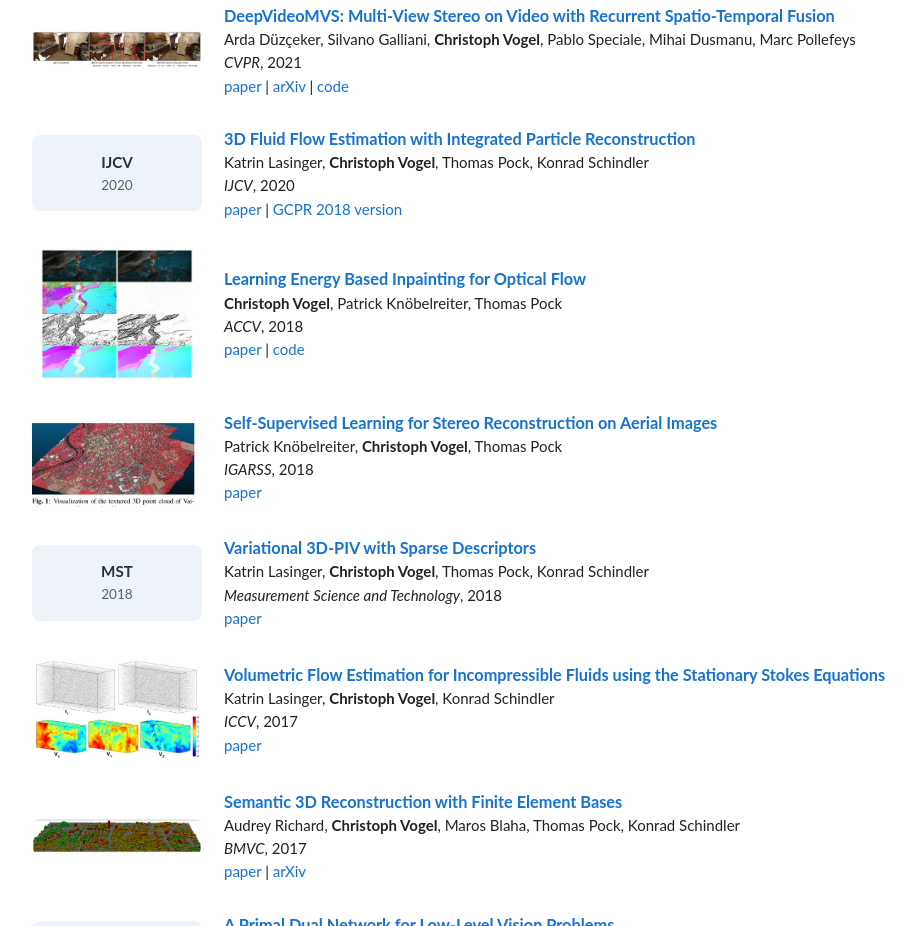
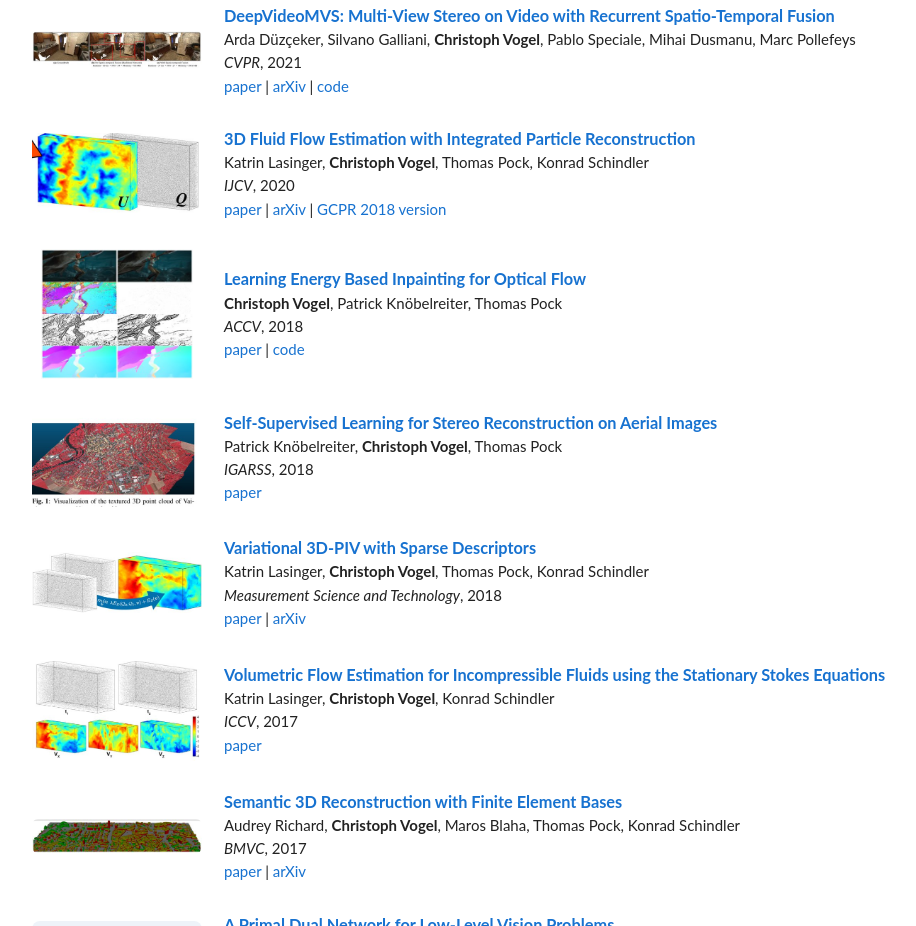
Before and after one commit to vogechri/vogechri.github.io, a plain HTML site: page index.html in a window 1280 px wide. Shown: the part 1439-2365 px from the top of the page, without its empty margins (178-1094 px from the left). Drawn offline with Linux system fonts and the light colour scheme.

Commit message:
Add thumbnails and arXiv links for fluid-flow papers
Co-authored-by: Copilot <223556219+Copilot@users.noreply.github.com>

```diff
--- a/index.html
+++ b/index.html
@@ -138,12 +138,12 @@
         </div>
       </div>
       <div class="pub">
-        <div class="venue-tag">IJCV<span>2020</span></div>
+        <img class="thumb" src="images/fluid_ijcv.jpg" alt="3D Fluid Flow Estimation with Integrated Particle Reconstruction" loading="lazy">
         <div>
           <a class="title" href="https://doi.org/10.1007/s11263-019-01261-6">3D Fluid Flow Estimation with Integrated Particle Reconstruction</a><br>
           Katrin Lasinger, <strong>Christoph Vogel</strong>, Thomas Pock, Konrad Schindler<br>
           <em>IJCV</em>, 2020<br>
-          <a href="https://doi.org/10.1007/s11263-019-01261-6">paper</a> | <a href="https://doi.org/10.1007/978-3-030-12939-2_22">GCPR 2018 version</a>
+          <a href="https://doi.org/10.1007/s11263-019-01261-6">paper</a> | <a href="https://arxiv.org/abs/1804.03037">arXiv</a> | <a href="https://doi.org/10.1007/978-3-030-12939-2_22">GCPR 2018 version</a>
         </div>
       </div>
       <div class="pub">
@@ -165,12 +165,12 @@
         </div>
       </div>
       <div class="pub">
-        <div class="venue-tag">MST<span>2018</span></div>
+        <img class="thumb" src="images/piv_mst.jpg" alt="Variational 3D-PIV with Sparse Descriptors" loading="lazy">
         <div>
           <a class="title" href="https://doi.org/10.1088/1361-6501/aab5a0">Variational 3D-PIV with Sparse Descriptors</a><br>
           Katrin Lasinger, <strong>Christoph Vogel</strong>, Thomas Pock, Konrad Schindler<br>
           <em>Measurement Science and Technology</em>, 2018<br>
-          <a href="https://doi.org/10.1088/1361-6501/aab5a0">paper</a>
+          <a href="https://doi.org/10.1088/1361-6501/aab5a0">paper</a> | <a href="https://arxiv.org/abs/1804.02872">arXiv</a>
         </div>
       </div>
       <div class="pub">
```
Also changed, not shown: images/fluid_ijcv.jpg (added), images/piv_mst.jpg (added).
